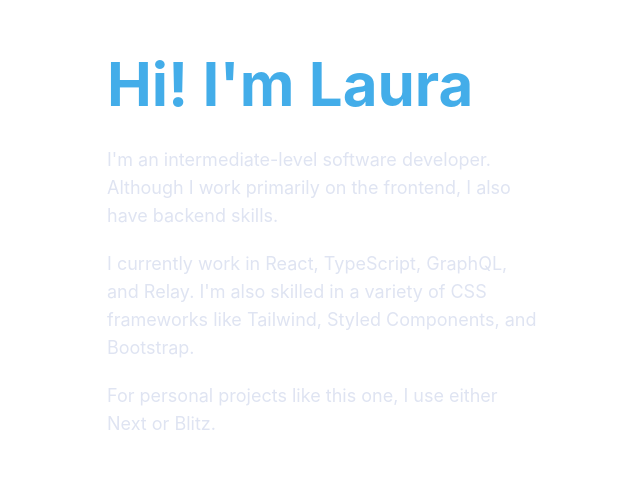
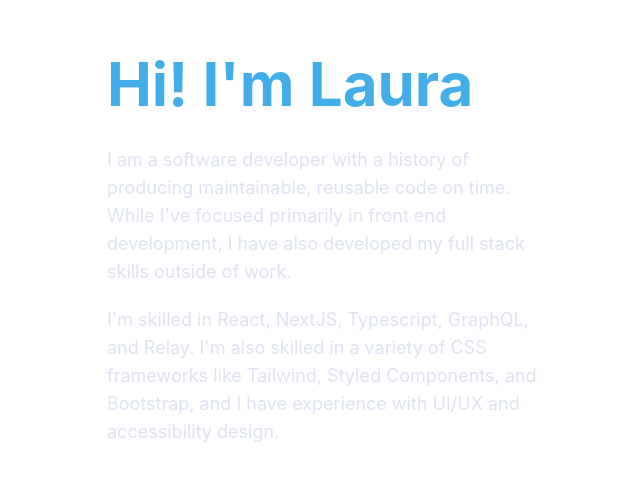
Before and after one commit to lbd1607/portfolio, a Next.js app: page /components/Intro in a window 1280 px wide. Shown: the part 266-746 px from the top of the page, without its empty margins (149-789 px from the left). Built offline with nearby package versions, Linux system fonts and the light colour scheme.

Commit message:
Edit intro

```diff
--- a/pages/components/Intro.tsx
+++ b/pages/components/Intro.tsx
@@ -8,16 +8,16 @@
       </h1>
       <div className="text-coolwhite w-44 lg:w-[27rem] text-lg">
         <p className="mb-5">
-          I&apos;m an intermediate-level software developer. Although I work
-          primarily on the frontend, I also have backend skills.{" "}
+          I am a software developer with a history of producing maintainable,
+          reusable code on time. While I&apos;ve focused primarily in front end
+          development, I have also developed my full stack skills outside of
+          work.
         </p>
         <p className="mb-5">
-          I currently work in React, TypeScript, GraphQL, and Relay. I&apos;m
-          also skilled in a variety of CSS frameworks like Tailwind, Styled
-          Components, and Bootstrap.
-        </p>{" "}
-        <p className="mb-5">
-          For personal projects like this one, I use either Next or Blitz.
+          I&apos;m skilled in React, NextJS, Typescript, GraphQL, and Relay.
+          I&apos;m also skilled in a variety of CSS frameworks like Tailwind,
+          Styled Components, and Bootstrap, and I have experience with UI/UX and
+          accessibility design.
         </p>
       </div>
     </div>
```
